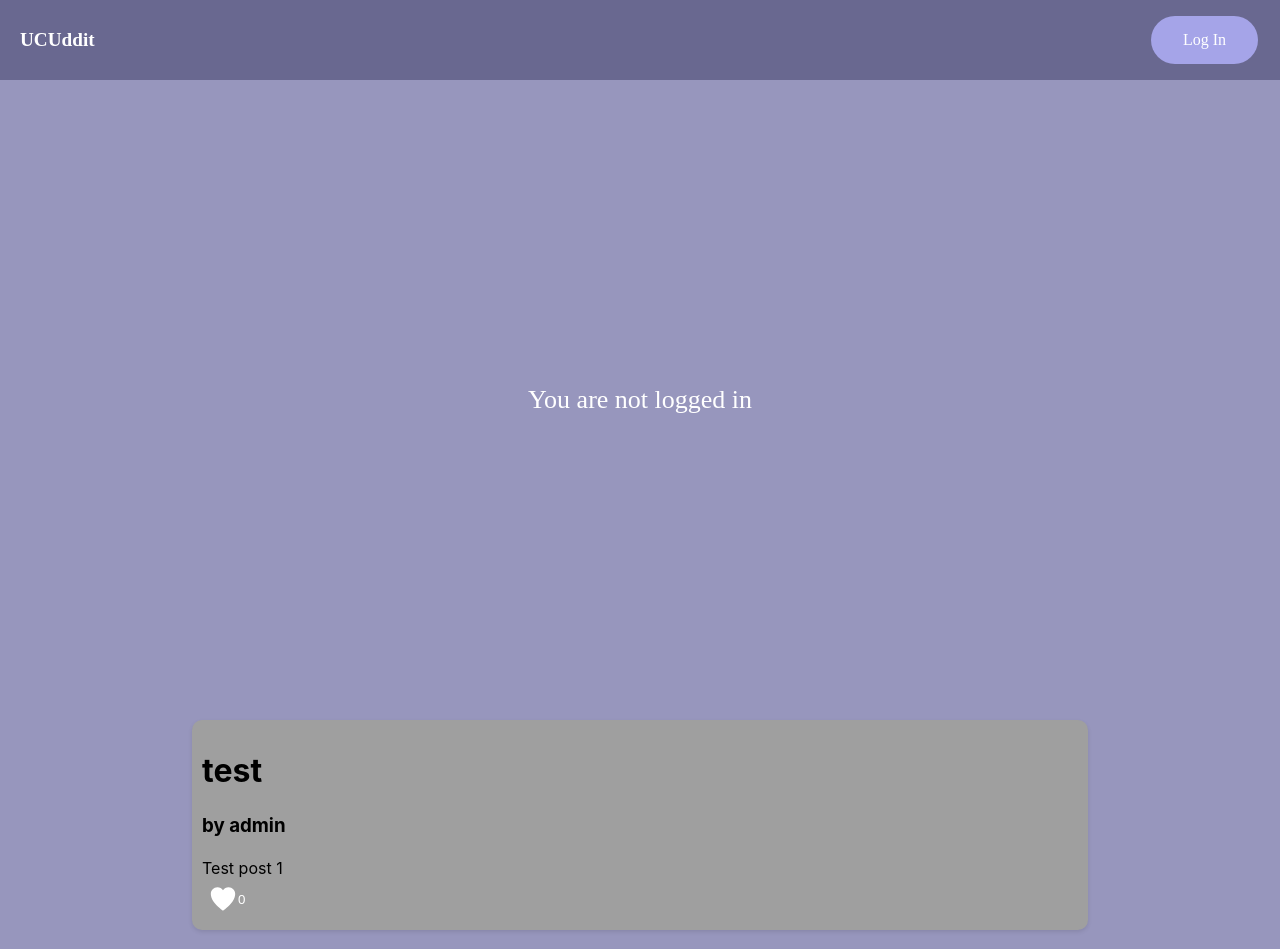
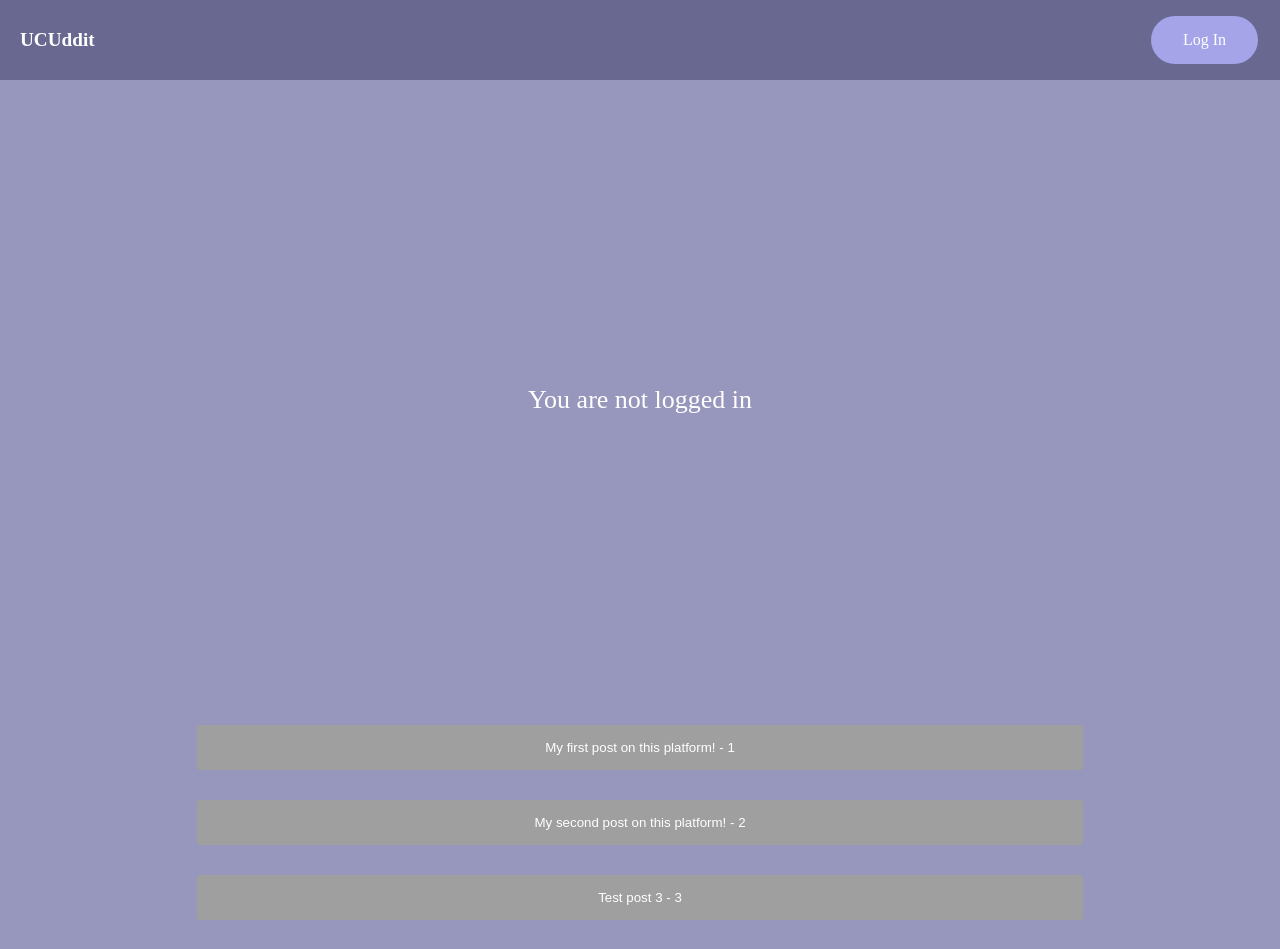
Before and after one commit to mourelleguillermo/web-mobile-frontend, a React (Create React App) app: page / in a window 1280 px wide. Shown: the top 949 px of the page. After the commit the page ends 925 px from the top, so only its background shows below. Built offline with nearby package versions, Linux system fonts and the light colour scheme.

Commit message:
starting to add backend implementation

```diff
--- a/package.json
+++ b/package.json
@@ -8,10 +8,12 @@
     "@testing-library/react": "^13.4.0",
     "@testing-library/user-event": "^13.5.0",
     "axios": "^1.7.7",
+    "bootstrap": "^5.3.3",
     "proyecto": "file:",
     "react": "^18.3.1",
     "react-dom": "^18.3.1",
     "react-icons": "^5.3.0",
+    "react-modal": "^3.16.1",
     "react-router-dom": "^6.26.2",
     "react-scripts": "5.0.1",
     "reactjs-popup": "^2.0.6",
--- a/src/App.css
+++ b/src/App.css
@@ -63,7 +63,7 @@ html {
 }
 
 .modal {
-  background-color: #444383;
+  background-color: #A5A4E8;
   padding: 20px;
   border-radius: 10px;
   display: flex;
@@ -144,3 +144,13 @@ html {
   background-color: #bbb0;
   cursor: not-allowed;
 }
+
+.open-post {
+  background-color: #9f9f9f;
+  color: white;
+  padding: 15px 25px;
+  border: none;
+  border-radius: 3px;
+  cursor: pointer;
+  margin: 5px;
+}
--- a/src/components/postbutton.jsx
+++ b/src/components/postbutton.jsx
@@ -22,7 +22,11 @@ function PostButton({ addPost }) {
             console.log("Post: " + document.getElementById('content').value);
             console.log("User: " + user.user.name);
             addPost(newPost);
-        }
+        };
+
+        document.getElementById('title').value = '';
+        document.getElementById('content').value = '';
+        document.getElementById('charCount').textContent = '0/240';
     };
 
     return (
--- a/src/components/usersList.jsx
+++ b/src/components/usersList.jsx
@@ -5,7 +5,7 @@ function UsersList() {
   const [users, setUsers] = useState([]);
 
   useEffect(() => {
-    fetch('http://localhost:3000/api/users')
+    fetch('http://localhost:8080/api/users')
       .then(response => response.json())
       .then(data => setUsers(data))
       .catch(error => console.error('Error fetching users:', error));
--- a/src/pages/home.js
+++ b/src/pages/home.js
@@ -5,15 +5,15 @@ import ProfilePicture from '../components/pfp';
 import PostButton from '../components/postbutton';
 import { useAuth0 } from '@auth0/auth0-react';
 import { IoIosHeart } from "react-icons/io";
+import Popup from "reactjs-popup";
 
 export default function Home() {
-    const { user, isAuthenticated } = useAuth0();
-
+    const { isAuthenticated } = useAuth0();
 	const [posts, setPosts] = useState([
 		{
 			id: 1,
 			user: "admin",
-			title: "test",
+			title: "My first post on this platform!",
 			content: "Test post 1",
 			likes: 0,
 			liked: false
@@ -21,7 +21,7 @@ export default function Home() {
 		{
 			id: 2,
 			user: "admin",
-			title: "test",
+			title: "My second post on this platform!",
 			content: "Test post 2",
 			likes: 5,
 			liked: false
@@ -29,8 +29,8 @@ export default function Home() {
 		{
 			id: 3,
 			user: "admin",
-			title: "test",
-			content: "Test post 3",
+			title: "Test post 3",
+			content: "Occaecat cillum pariatur esse nisi irure dolor do voluptate do tempor. Laborum deserunt elit tempor dolor sunt. Sunt proident labore mollit labore sint id eu labore officia cillum deserunt aute ea.",
 			likes: 2147483647,
 			liked: false
 		}
@@ -67,14 +67,19 @@ export default function Home() {
 			</body>
 			<div className="posts">
 				{posts.map(post => (
-					<div key={post.id} className="post post-style">
-						<h1>{post.title}</h1>
-						<h3>by {post.user}</h3>
-						<p>{post.content}</p>
-						<button onClick={() => handleLike(post.id)} disabled={!isAuthenticated} id="likebutton">
-							<IoIosHeart color={post.liked ? "red" : "white"} size={30}/> {post.likes}
-						</button>
-					</div>
+					<Popup trigger={<button className="open-post">{post.title} - {post.id}</button>} modal nested>
+						{close => (
+							<div className="post post-style">
+								<h2>{post.title}</h2>
+								<h5>{post.user}</h5>
+								<p>{post.content}</p>
+								<button onClick={() => handleLike(post.id)} disabled={!isAuthenticated} id="likebutton">
+									<IoIosHeart color={post.liked ? "red" : "white"} size={30} />{post.likes}
+								</button>
+								<button onClick={close}>Close</button>
+							</div>
+						)}
+					</Popup>
 				))}
 			</div>
 	</div>
--- a/src/pages/profile.js
+++ b/src/pages/profile.js
@@ -1,15 +1,61 @@
-import React from "react";
+import React, { useState } from "react";
 import { useAuth0 } from "@auth0/auth0-react";
 import "../App.css";
 import { Link } from "react-router-dom";
 
 export default function Profile() {
+
+    const [posts, setPosts] = useState([
+		{
+			id: 1,
+			user: "admin",
+			title: "My first post on this platform!",
+			content: "Test post 1",
+			likes: 0,
+			liked: false
+		},
+		{
+			id: 2,
+			user: "admin",
+			title: "My second post on this platform!",
+			content: "Test post 2",
+			likes: 5,
+			liked: false
+		},
+		{
+			id: 3,
+			user: "admin",
+			title: "Test post 3",
+			content: "Occaecat cillum pariatur esse nisi irure dolor do voluptate do tempor. Laborum deserunt elit tempor dolor sunt. Sunt proident labore mollit labore sint id eu labore officia cillum deserunt aute ea.",
+			likes: 2147483647,
+			liked: false
+		},
+        {
+            id: 4,
+            user: "wickedChara",
+            title: "seiubfiouri",
+            content: "hehehehehehehehehe :3",
+            likes: 0,
+            liked: false
+        }
+	]);
+
     const { user, isAuthenticated } = useAuth0();
+
     return (
         isAuthenticated ? (
             <div className="profile">
                 <img src={user.picture} alt={user.name} />
                 <h2>{user.name}</h2>
+
+                <h3>Posts</h3>
+                {posts.map(post => (
+                    (post.user === user.name) && <div key={post.id} className="post post-style">
+                        <h4>{post.title}</h4>
+                        <p>{post.content}</p>
+                        <p>{post.likes} likes</p>
+                    </div>
+                ))}
                 <Link to="/">Home</Link>
             </div>
         ) : (
```
Also changed, not shown: 2 other files (tests, documents, lock files or other folders).
